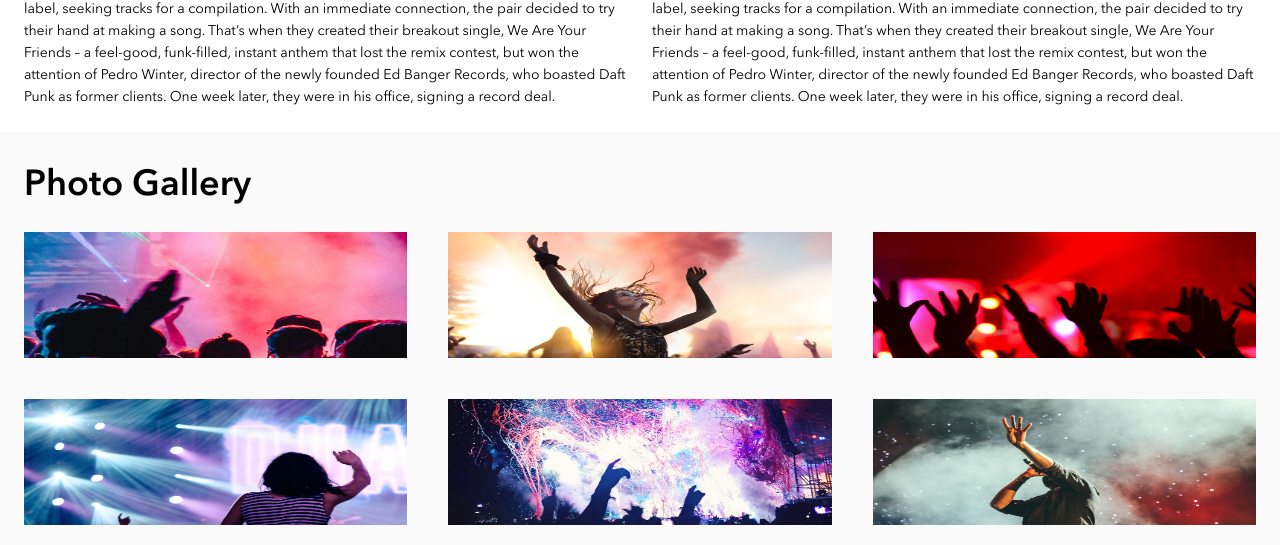
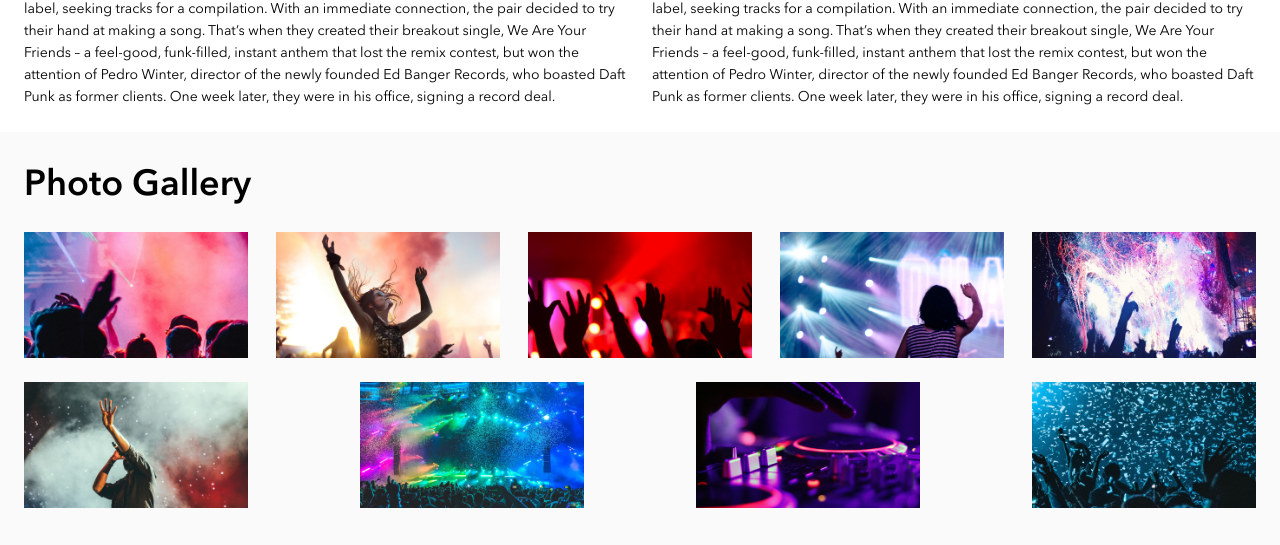
Before and after one commit to AyushKumar01/Bandsite_Ayush-Kumar, a plain HTML site: page sprint-one/index.html in a window 1280 px wide. Shown: the part 1204-1749 px from the top of the page. Drawn offline with Linux system fonts and the light colour scheme.

Commit message:
change according to functional requirement in gallery (flex box)

```diff
--- a/sprint-one/index.html
+++ b/sprint-one/index.html
@@ -14,7 +14,7 @@
             </div>
             <nav class="header__second">
                 <ul class="header__list">
-                    <li class="header__list-element header__list-active"><a>Biography</a></li>
+                    <li class="header__list-element header__list-active"><a href="index.html">Biography</a></li>
                     <li class="header__list-element"><a>Shows</a></li>
                 </ul>
             </nav>
@@ -70,22 +70,20 @@
                     </p>
             </div>
         </section>
-        <!-- gallery with the help of grid and sass, reference net ninja -->
+        <!-- gallery with the help of flex box -->
         <section class="gallery">
             <div class="gallery__album">
-                <h1 class="gallery__heading">Photo Gallery</h1>
+                <h1  class="gallery__heading">Photo Gallery</h1>
                 <div class="gallery__photos">
-                    <ul>
-                        <li class="gallery__photos-item"><img  class="gallery__photos-size" src="./assets/images/photo-gallery-1.jpg" /></li>
-                        <li class="gallery__photos-item"><img  class="gallery__photos-size" src="./assets/images/photo-gallery-2.jpg" /></li>
-                        <li class="gallery__photos-item"><img  class="gallery__photos-size" src="./assets/images/photo-gallery-3.jpg" /></li>
-                        <li class="gallery__photos-item"><img  class="gallery__photos-size" src="./assets/images/photo-gallery-4.jpg" /></li>
-                        <li class="gallery__photos-item"><img  class="gallery__photos-size" src="./assets/images/photo-gallery-5.jpg" /></li>
-                        <li class="gallery__photos-item"><img  class="gallery__photos-size" src="./assets/images/photo-gallery-6.jpg" /></li>
-                        <li class="gallery__photos-item"><img  class="gallery__photos-size" src="./assets/images/photo-gallery-7.jpg" /></li>
-                        <li class="gallery__photos-item"><img  class="gallery__photos-size" src="./assets/images/photo-gallery-8.jpg" /></li>
-                        <li class="gallery__photos-item"><img  class="gallery__photos-size" src="./assets/images/photo-gallery-9.jpg" /></li>
-                    </ul>
+                    <img class="gallery__photos-size" src="./assets/images/photo-gallery-1.jpg" />
+                    <img class="gallery__photos-size" src="./assets/images/photo-gallery-2.jpg" />
+                    <img class="gallery__photos-size" src="./assets/images/photo-gallery-3.jpg" />
+                    <img class="gallery__photos-size" src="./assets/images/photo-gallery-4.jpg" />
+                    <img class="gallery__photos-size" src="./assets/images/photo-gallery-5.jpg" />
+                    <img class="gallery__photos-size" src="./assets/images/photo-gallery-6.jpg" />
+                    <img class="gallery__photos-size" src="./assets/images/photo-gallery-7.jpg" />
+                    <img class="gallery__photos-size" src="./assets/images/photo-gallery-8.jpg" />
+                    <img class="gallery__photos-size" src="./assets/images/photo-gallery-9.jpg" />
                 </div>
             </div>
         </section>
--- a/sprint-one/styles/main.scss
+++ b/sprint-one/styles/main.scss
@@ -126,7 +126,7 @@
 
 
 
-    // ================gallery-start-with-help-grid-and-sass============
+    // ================gallery-start============
 
     .gallery {
         background-color: $offWhite;
@@ -146,9 +146,7 @@
                 height: 183px;
                 margin-bottom: 1rem;
                 background: $backgroundColor;
-                // filter: grayscale(50%);
                 &:hover {
-                    // filter: grayscale(0);
                     filter: grayscale(50%);
                 }
             }
@@ -165,47 +163,49 @@
             @include tabletText;
 
             &__album {
-                        margin: 0 1.5rem ;
+                margin: 0;
             }
 
             &__photos {
+                margin: auto 1.5rem;
+                flex-direction: row;
+                flex-wrap: wrap;
+                justify-content: space-between;
+                align-content: space-between;
 
-                        &-item {
+                    &-size{
+                        width: 224px;
                         height: 126px;
-                            @include grid(3, 3.33%);
+                        margin-bottom: 1.5rem;
                         }
-                        &-size {
-                            width: 100%;
-                            height: 126px;
-                            margin-bottom: 0;
+
             }
+
+            &__heading {
+                margin-left: 1.5rem;
             }
 
         }
 
             @include desktop {
                 @include tabletText;
-
-                        &__album {
-                            margin: 0 11.25rem ;
+                &__heading {
+                    margin-left: 11.25rem;
+                    padding: 3rem 0 4rem;
                     }
 
                 &__photos {
+                    margin: 0 11.25rem 0;
 
-                            &-item {
-                                @include grid(3, 2.22%);
-                                height: 193px;
-                            }
-                            &-size {
-                                width: 100%;
-                                height: 193px;
-                                margin-bottom: 0;
-                            }
-                        }
+                    &-size{
+                        width: 21.5rem;
+                        height: 12.06rem;
+                        margin-bottom: 1.5rem;
                         }
 
+                }
 
-
+            }
 
     }
 
```
Also changed, not shown: sprint-one/styles/main.css, 1 other file. Lines whose indentation alone changed are shown as unchanged.
